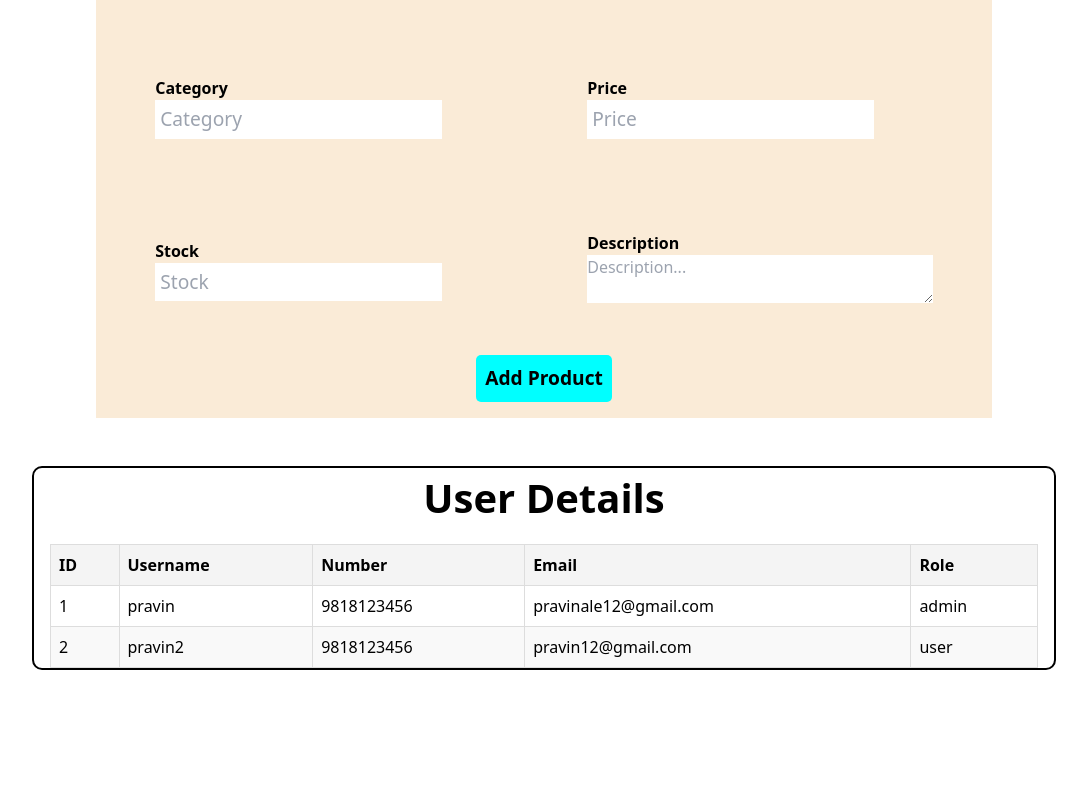
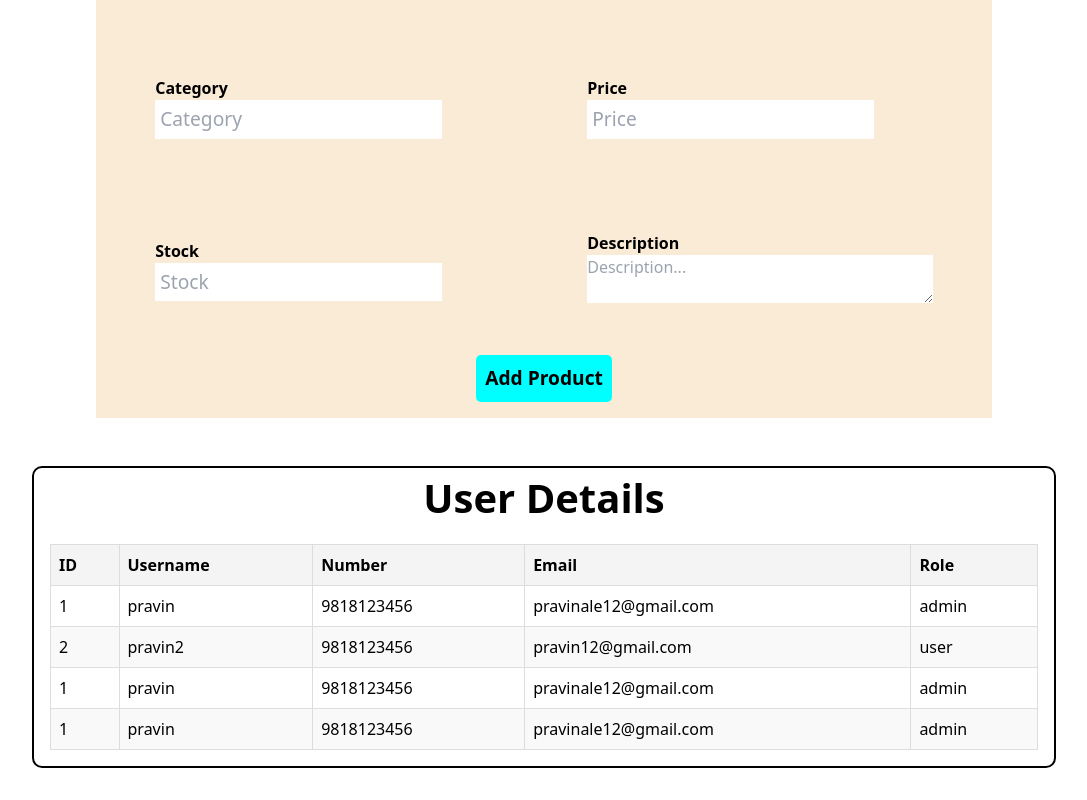
Before and after one commit to Pravinale/pgstore, a React (Create React App) app: page /Ecommerce/admin in a window 1280 px wide. Shown: the part 253-1053 px from the top of the page, without its empty margins (96-1183 px from the left). Before the commit the page ends 955 px from the top, so only its background shows below. Built offline with nearby package versions, Linux system fonts and the light colour scheme.

Commit message:
lil change

```diff
--- a/src/USERDATA.js
+++ b/src/USERDATA.js
@@ -16,6 +16,24 @@ const USERSDATA = [
         password:1234,
         role:"user"
     },
+    {
+        id:1,
+        username:"pravin",
+        number:"9818123456",
+        email:"pravinale12@gmail.com",
+        password:1234,
+        role:"admin"
+    },
+    {
+        id:1,
+        username:"pravin",
+        number:"9818123456",
+        email:"pravinale12@gmail.com",
+        password:1234,
+        role:"admin"
+    },
+
+
 
 ];
 
--- a/src/components/AdminPanel/Adminpanel.css
+++ b/src/components/AdminPanel/Adminpanel.css
@@ -79,6 +79,7 @@
 table {
     width: 100%;
     border-collapse: collapse;
+    margin-bottom: 1rem;
   }
 
   th, td {
```
